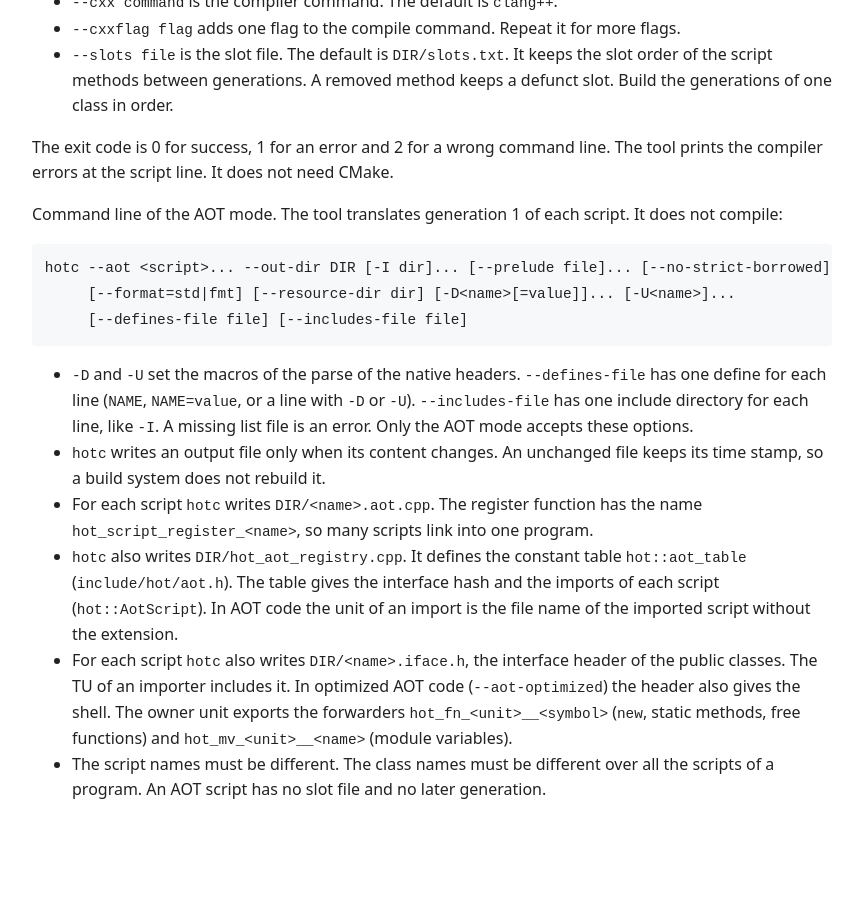
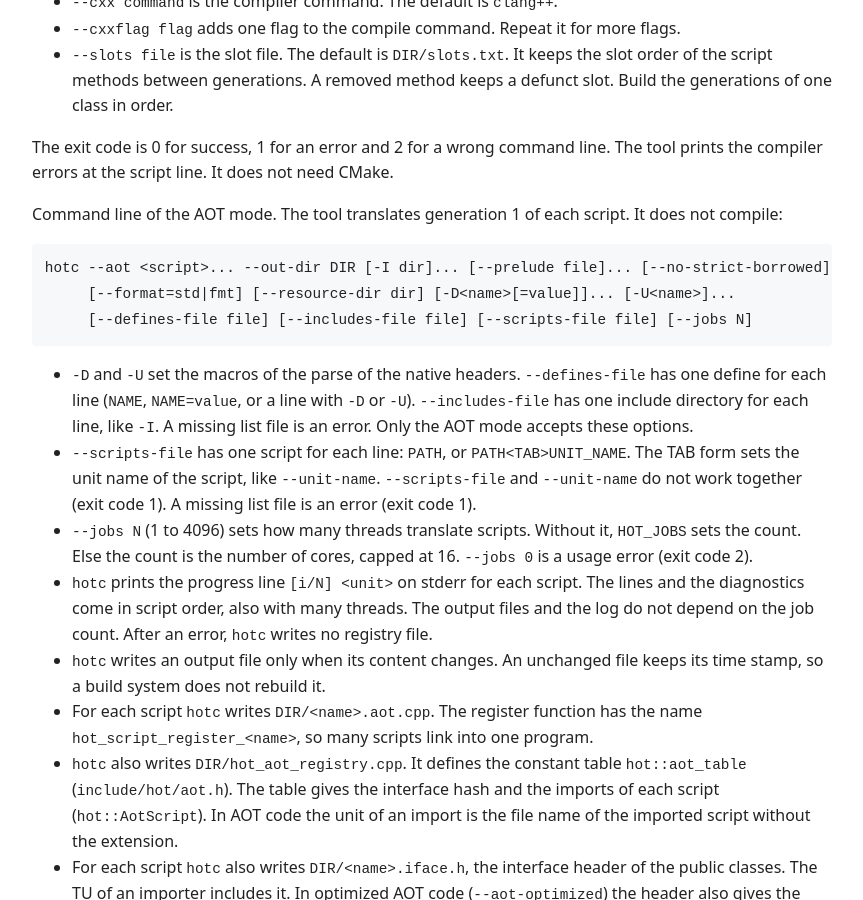
Before and after one commit to rokups/hotpp, a Jekyll site: the page built from doc/development.md, in a window 1280 px wide and 900 px high, scrolled down 6683 px. Shown: the whole window, without its empty margins (224-1087 px from the left). Built offline with Jekyll 4.4.1, drawn with Linux system fonts in a browser that asks for light colours; before the commit the page ends 7518 px from its top, so only the background shows below that.

Commit message:
HOT-30 docs: hotc --scripts-file and --jobs
Describe list file, jobs, HOT_JOBS, progress, scripts.txt, USES_TERMINAL.

```diff
--- a/doc/development.md
+++ b/doc/development.md
@@ -142,9 +142,12 @@ Command line of the AOT mode. The tool translates generation 1 of each script. I
 
     hotc --aot <script>... --out-dir DIR [-I dir]... [--prelude file]... [--no-strict-borrowed]
          [--format=std|fmt] [--resource-dir dir] [-D<name>[=value]]... [-U<name>]...
-         [--defines-file file] [--includes-file file]
+         [--defines-file file] [--includes-file file] [--scripts-file file] [--jobs N]
 
 - `-D` and `-U` set the macros of the parse of the native headers. `--defines-file` has one define for each line (`NAME`, `NAME=value`, or a line with `-D` or `-U`). `--includes-file` has one include directory for each line, like `-I`. A missing list file is an error. Only the AOT mode accepts these options.
+- `--scripts-file` has one script for each line: `PATH`, or `PATH<TAB>UNIT_NAME`. The TAB form sets the unit name of the script, like `--unit-name`. `--scripts-file` and `--unit-name` do not work together (exit code 1). A missing list file is an error (exit code 1).
+- `--jobs N` (1 to 4096) sets how many threads translate scripts. Without it, `HOT_JOBS` sets the count. Else the count is the number of cores, capped at 16. `--jobs 0` is a usage error (exit code 2).
+- `hotc` prints the progress line `[i/N] <unit>` on stderr for each script. The lines and the diagnostics come in script order, also with many threads. The output files and the log do not depend on the job count. After an error, `hotc` writes no registry file.
 - `hotc` writes an output file only when its content changes. An unchanged file keeps its time stamp, so a build system does not rebuild it.
 - For each script `hotc` writes `DIR/<name>.aot.cpp`. The register function has the name `hot_script_register_<name>`, so many scripts link into one program.
 - `hotc` also writes `DIR/hot_aot_registry.cpp`. It defines the constant table `hot::aot_table` (`include/hot/aot.h`). The table gives the interface hash and the imports of each script (`hot::AotScript`). In AOT code the unit of an import is the file name of the imported script without the extension.
```
Also changed, not shown: doc/cmake-scripts.md (+2 -2 lines), doc/embedding-backends.md (+3 -1 lines), doc/tools.md (+4 -0 lines).
